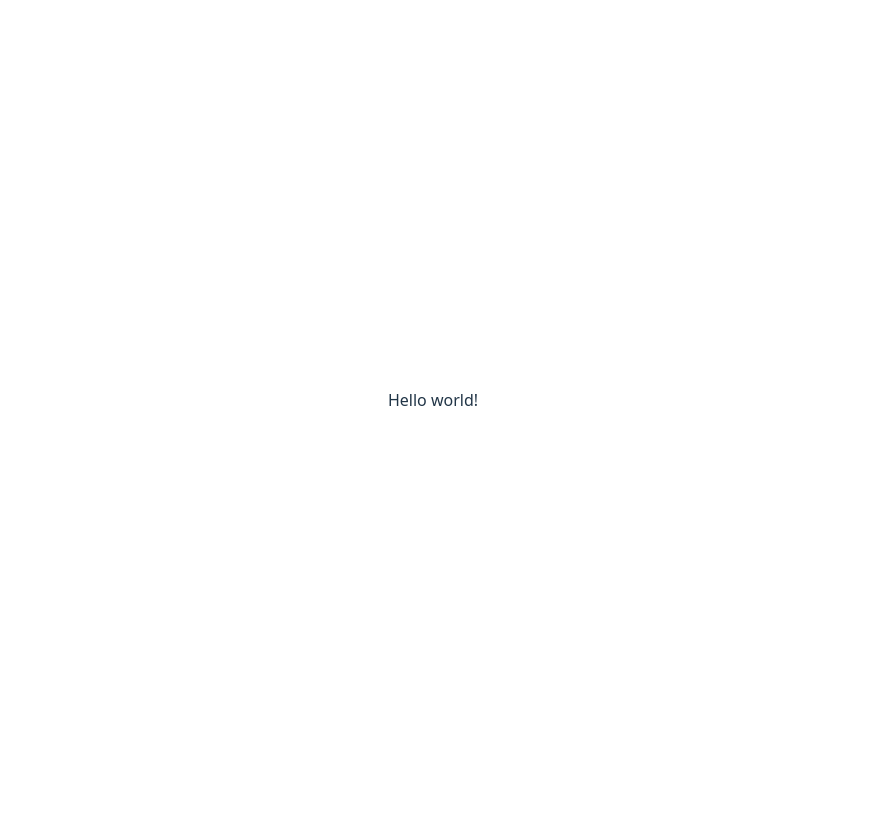
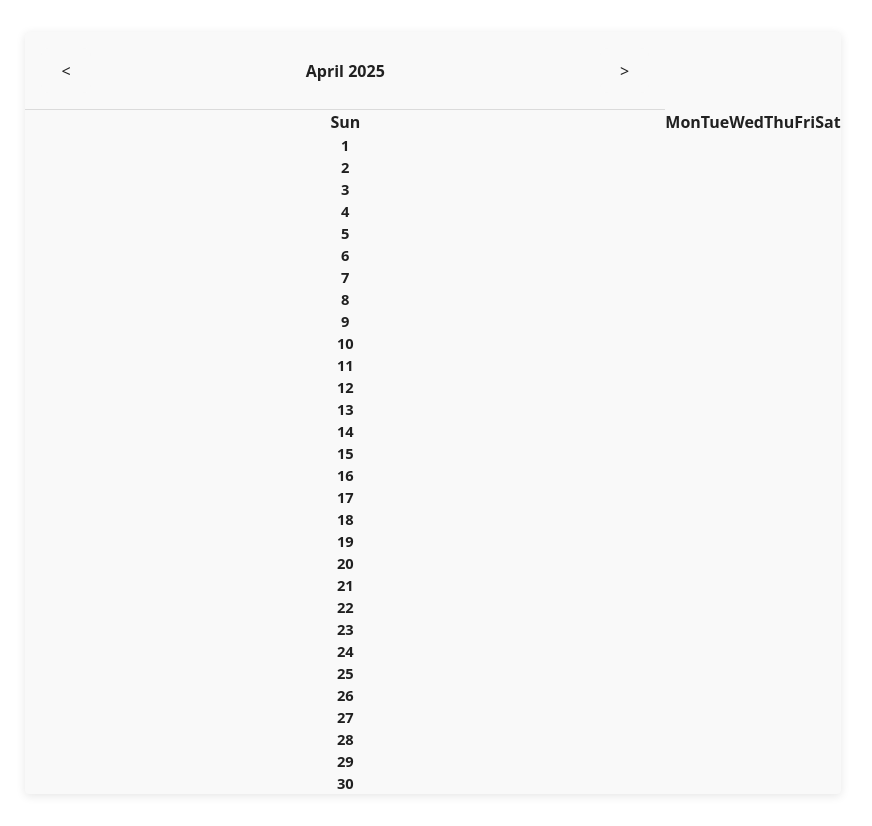
Before and after one commit to jsu-on-the-web/event-calendar, a React (Vite) app in the folder front-end/: page / in a window 1280 px wide. Shown: the whole page, without its empty margins (207-1079 px from the left). Before the commit the page ends 800 px from the top, so only its background shows below. Built offline with nearby package versions, Linux system fonts and the light colour scheme.

Commit message:
Tweaking styles and colors

```diff
--- a/front-end/src/App.tsx
+++ b/front-end/src/App.tsx
@@ -1,12 +1,14 @@
 import './App.css'
+import Calendar from './components/Calendar'
 
 function App() {
 
   return (
     <>
-      <body>
+      {/* <body>
         <p>Hello world!</p>
-      </body>
+      </body> */}
+      <Calendar />
     </>
   )
 }
--- /dev/null
+++ b/front-end/src/colors.scss
@@ -0,0 +1,20 @@
+// Colors
+$white-100: #fdfdfd;
+$white-200: #fbfbfb;
+$white-300: #f9f9f9;
+$white-400: #f7f7f7;
+$white-500: #f5f5f5;
+$white-600: #c4c4c4;
+$white-700: #939393;
+$white-800: #626262;
+$white-900: #313131;
+
+$black-100: #d0d0d0;
+$black-200: #a1a1a1;
+$black-300: #727272;
+$black-400: #434343;
+$black-500: #141414;
+$black-600: #101010;
+$black-700: #0c0c0c;
+$black-800: #080808;
+$black-900: #040404;
--- /dev/null
+++ b/front-end/src/components/Calendar/index.scss
@@ -0,0 +1,44 @@
+@import 'tailwindcss';
+@import '../../colors.scss';
+
+:root {
+    // Month Colors
+    --month-colors: (
+        january: #fdc3b6,
+        february: #f8b4d2,
+        march: #b5e3d8,
+        april: #c3d9f7,
+        may: #f9e2b8,
+        june: #f7c8e0,
+        july: #b8d8f9,
+        august: #d4f7c3,
+        september: #f7d3b8,
+        october: #f9b8c3,
+        november: #d8b8f9,
+        december: #b8e3f9
+    );
+
+    @each $month, $color in --month-colors {
+        --#{$month}-color: #{$color};
+    }
+    --accent-color: --january-color // January first as placeholder, set to the current month in Calendar component
+    width: 100vw;
+    height: 100vh;
+    display:flexbox;
+}
+
+.calendar {
+    border-radius: 4px;
+    background-color: $white-300;
+    box-shadow: 0 2px 10px rgba(0, 0, 0, 0.1);
+}
+
+.calendar-header {
+    display: flex;
+    justify-content: space-between; // Put the header items left to right with equal space between
+    align-items: center;
+    padding: 16px;
+    background-color: --accent-color; // Different background color for header
+    border-bottom: 1px solid rgba(0, 0, 0, 0.12);
+    width: 50vw;
+}
--- a/front-end/src/components/Calendar/index.tsx
+++ b/front-end/src/components/Calendar/index.tsx
@@ -1,5 +1,6 @@
 import React, { useState } from 'react';
 import CalendarCell from '../CalendarCell/index';
+import './index.scss';
 
 interface CalendarProps { }
 
--- a/front-end/src/components/CalendarCell/index.scss
+++ b/front-end/src/components/CalendarCell/index.scss
@@ -7,9 +7,11 @@
   display: flex;
   justify-content: center;
   align-items: center;
+  min-width: 20vw;
   width: 100%;
   height: 100%;
   border-radius: 4px;
+  border-color: rgba(0, 0, 0, 0.12);
   font-size: 14px;
   font-weight: bold;
 }
--- a/front-end/src/components/CalendarCell/index.tsx
+++ b/front-end/src/components/CalendarCell/index.tsx
@@ -1,5 +1,5 @@
 import React from 'react';
-import './index.css';
+import './index.scss';
 
 interface CalendarCellProps {
     assignedDate?: number;
```
